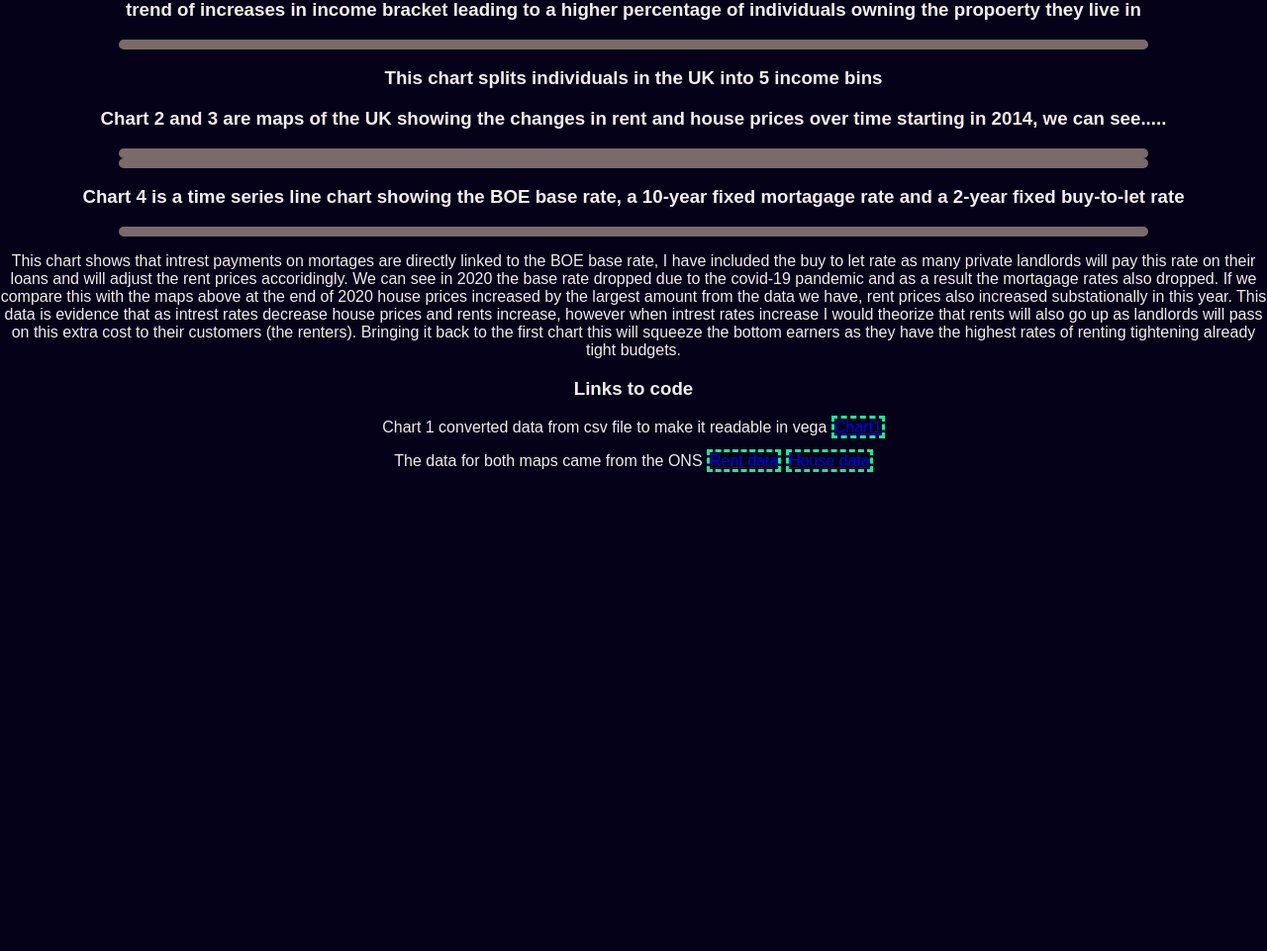
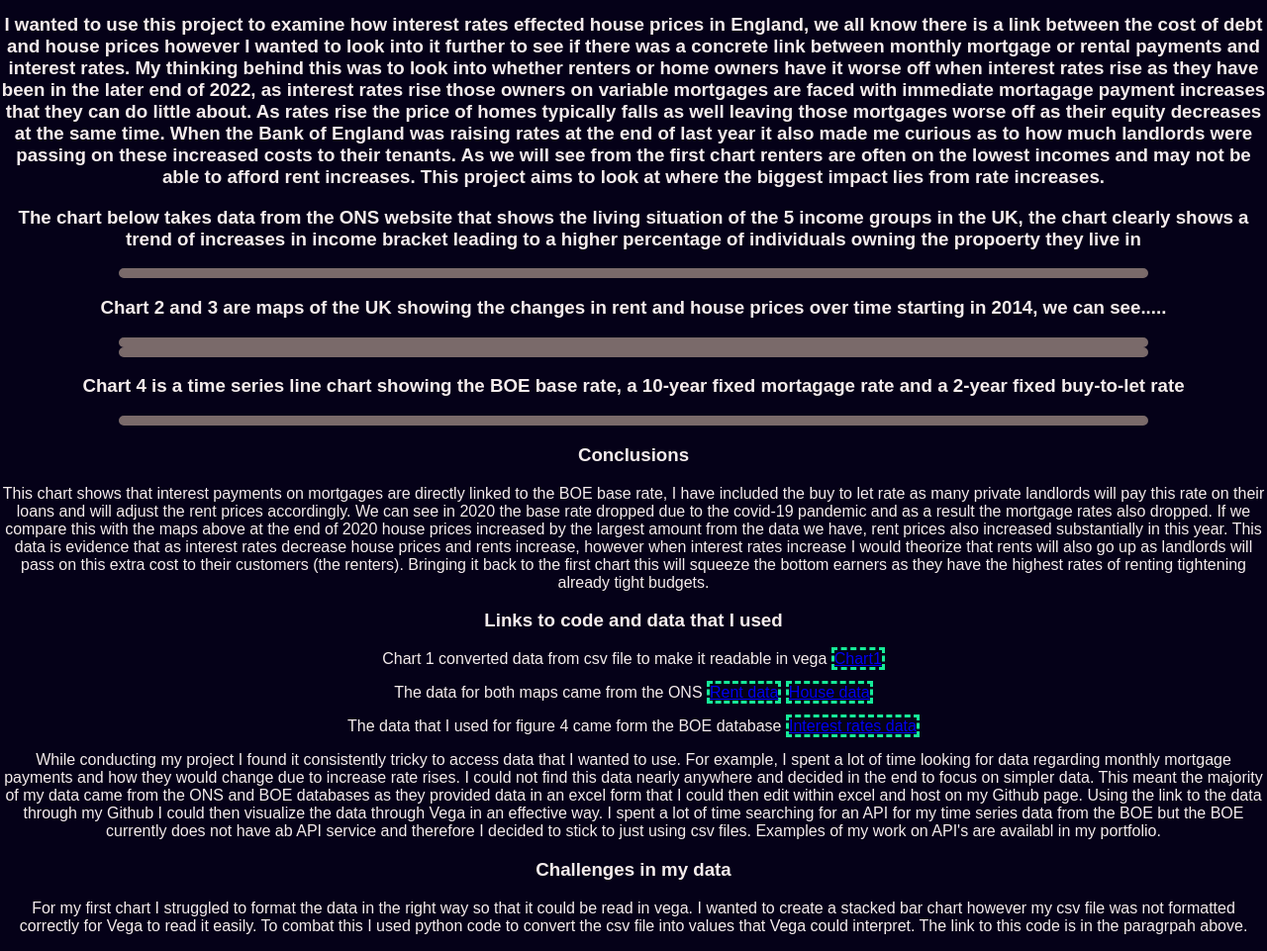
Before and after one commit to AdamWoolley/AdamWoolley.github.io, a plain HTML site: page project.html in a window 1280 px wide. Shown: the part 103-1064 px from the top of the page at 99% size. Before the commit the page ends 821 px from the top, so only its background shows below. Drawn offline with Linux system fonts and the light colour scheme; a script that the page names is missing.

Commit message:
Add files via upload

```diff
--- a/project.html
+++ b/project.html
@@ -16,11 +16,17 @@
 
 </head>
 <body>
- <h1>This is my project</h1>
+ <h1>How intrest rates effect house and rental prices in England and which income groups are worst effected by these changes</h1>
+<h3>I wanted to use this project to examine how interest rates effected house prices in England, we all know there is a link between the cost of debt and house prices however I wanted to look into it further to see if there was a concrete link between monthly mortgage or rental payments and interest rates.
+    My thinking behind this was to look into whether renters or home owners have it worse off when interest rates rise as they have been in the later end of 2022, as interest rates rise those owners on variable mortgages are faced with immediate mortagage payment increases that they can do little about. As rates rise the price of
+homes typically falls as well leaving those mortgages worse off as their equity decreases at the same time. When the Bank of England was raising rates at the end of last year it also made me curious as to how much landlords were passing on these increased costs to their tenants. As we will see from the first chart renters are
+often on the lowest incomes and may not be able to afford rent increases. This project aims to look at where the biggest impact lies from rate increases. </h3>
+
+
+
  <h3>The chart below takes data from the ONS website that shows the living situation of the 5 income groups in the UK, the chart clearly shows a trend of increases in income bracket leading to a higher percentage of individuals owning the propoerty they live in</h3>
     <div class="chart1">
         <div class="chart" id="Chart1"></div>
-        <h3>This chart splits individuals in the UK into 5 income bins</h3>
 
 
     </div>
@@ -33,17 +39,27 @@
 <h3>Chart 4 is a time series line chart showing the BOE base rate, a 10-year fixed mortagage rate and a 2-year fixed buy-to-let rate</h3>
 <div class="chart3">
     <div class="chart" id="Chart4"></div>
-    <p>This chart shows that intrest payments on mortages are directly linked to the BOE base rate, I have included the buy to let rate as many private landlords will pay this rate on their loans and will adjust the rent prices accoridingly.
-        We can see in 2020 the base rate dropped due to the covid-19 pandemic and as a result the mortagage rates also dropped. If we compare this with the maps above at the end of 2020 house prices increased by the largest amount from the data we have, rent prices also increased substationally in this year.
-        This data is evidence that as intrest rates decrease house prices and rents increase, however when intrest rates increase I would theorize that rents will also go up as landlords will pass on this extra cost to their customers (the renters).
-        Bringing it back to the first chart this will squeeze the bottom earners as they have the highest rates of renting tightening already tight budgets.
-    </p>
+
 </div>
 
+<h3>Conclusions</h3>
+<p>This chart shows that interest payments on mortgages are directly linked to the BOE base rate, I have included the buy to let rate as many private landlords will pay this rate on their loans and will adjust the rent prices accordingly.
+    We can see in 2020 the base rate dropped due to the covid-19 pandemic and as a result the mortgage rates also dropped. If we compare this with the maps above at the end of 2020 house prices increased by the largest amount from the data we have, rent prices also increased substantially in this year.
+    This data is evidence that as interest rates decrease house prices and rents increase, however when interest rates increase I would theorize that rents will also go up as landlords will pass on this extra cost to their customers (the renters).
+    Bringing it back to the first chart this will squeeze the bottom earners as they have the highest rates of renting tightening already tight budgets.
+</p>
 
-<h3>Links to code</h3>
+
+
+<h3>Links to code and data that I used</h3>
 <p>Chart 1 converted data from csv file to make it readable in vega <a href="https://colab.research.google.com/drive/1kfZF9iVC2Gp29tFQwgOTkJW64vNOy_JB" id="link1">Chart1</a></p>
 <p>The data for both maps came from the ONS <a href="https://www.ons.gov.uk/peoplepopulationandcommunity/housing/datasets/privaterentalaffordabilityengland" id="link1">Rent data</a> <a href="https://www.ons.gov.uk/peoplepopulationandcommunity/housing/datasets/meanhousepricefornationalandsubnationalgeographiesexistingdwellingsquarterlyrollingyearhpssadataset14" id="link1">House data</a></p>
+<p>The data that I used for figure 4 came form the BOE database <a href="https://www.bankofengland.co.uk/boeapps/database/index.asp?Travel=NIxIRx&levels=2&XNotes=Y&C=E7D&C=EP0&C=EP3&C=U1Q&C=UKT&A40751XBMX40727X40728.x=16&A40751XBMX40727X40728.y=12&Nodes=X40729X40730X73833X73836X73839X73840X73841X73845X3687X3688X3691X3694X3716X3738X3754X3757X3764X3771X3774X40727X40728X40754X40755X45786X41513X41514X41515X41516X41517X55047X76909&SectionRequired=I&HideNums=-1&ExtraInfo=true#BM" id="link1">Interest rates data</a></p>
+<P>While conducting my project I found it consistently tricky to access data that I wanted to use. For example, I spent a lot of time looking for data regarding monthly mortgage payments and how they would change due to increase rate rises. I could not find this data nearly anywhere and decided in the end to focus
+    on simpler data. This meant the majority of my data came from the ONS and BOE databases as they provided data in an excel form that I could then edit within excel and host on my Github page. Using the link to the data through my Github I could then visualize the data through Vega in an effective way.
+I spent a lot of time searching for an API for my time series data from the BOE but the BOE currently does not have ab API service and therefore I decided to stick to just using csv files. Examples of my work on API's are availabl in my portfolio. </P>
+<h3>Challenges in my data</h3>
+<p>For my first chart I struggled to format the data in the right way so that it could be read in vega. I wanted to create a stacked bar chart however my csv file was not formatted correctly for Vega to read it easily. To combat this I used python code to convert the csv file into values that Vega could interpret. The link to this code is in the paragrpah above.</p>
 </body>
 
 <script>
```
